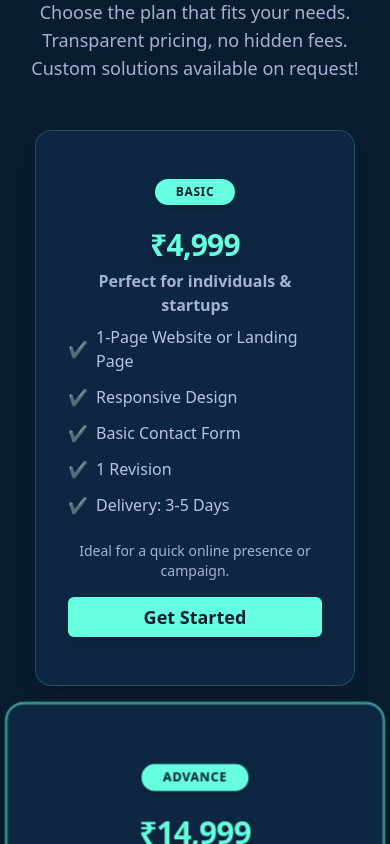
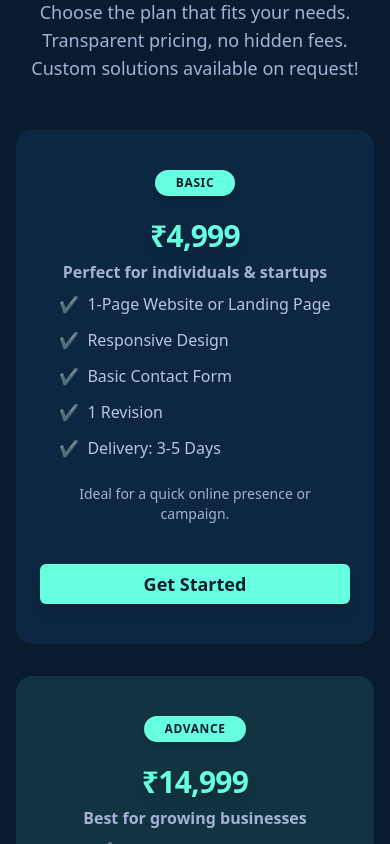
Before and after one commit to Eshaniqbal/MinMind, a Next.js app: page / in a window 390 px wide. Shown: the part 1720-2564 px from the top of the page. Built offline with nearby package versions, Linux system fonts and the light colour scheme.

Commit message:
added Pricing and all

```diff
--- a/src/app/page.tsx
+++ b/src/app/page.tsx
@@ -799,12 +799,19 @@ export default function HomePage() {
                 key={pkg.name}
                 className={
                   cn(
-                    "relative flex flex-col items-center justify-between h-full rounded-2xl border border-primary/20 bg-card/70 backdrop-blur-md shadow-xl transition-all duration-300 overflow-hidden",
+                    // Responsive card design
+                    "relative flex flex-col items-center justify-between h-full rounded-2xl bg-card/70 backdrop-blur-md shadow-xl transition-all duration-300 overflow-hidden",
                     "hover:border-primary/60 hover:shadow-primary/30 hover:shadow-2xl",
-                    idx === 1
-                      ? "z-10 max-w-md min-h-[400px] p-8 scale-105 ring-2 ring-primary/60"
-                      : "max-w-xs min-h-[340px] p-6",
-                    "w-full mx-auto"
+                    // Desktop/tablet: border and ring for Advance
+                    idx === 1 && !isMobile
+                      ? "z-10 max-w-md min-h-[400px] p-8 scale-105 ring-2 ring-primary/60 border border-primary/20"
+                      : !isMobile
+                        ? "max-w-xs min-h-[340px] p-6 border border-primary/20"
+                        : "w-full min-h-[220px] p-4 mb-6 border-none shadow-md",
+                    // Mobile: highlight Advance with subtle bg/shadow only
+                    idx === 1 && isMobile && "bg-primary/10 shadow-lg border-none ring-0",
+                    // Mobile: full width, stacked, compact
+                    isMobile && "w-full max-w-full min-w-0 mx-0"
                   )
                 }
               >
--- a/src/components/quote-form.tsx
+++ b/src/components/quote-form.tsx
@@ -159,6 +159,9 @@ export function QuoteForm() {
             </SelectTrigger>
             <SelectContent>
               <SelectItem value="web-development">Web Development</SelectItem>
+              <SelectItem value="mobile-app">Mobile App</SelectItem>
+              <SelectItem value="ecommerce">E-commerce</SelectItem>
+              <SelectItem value="portfolio">Portfolio</SelectItem>
               <SelectItem value="cse-project">CSE Project Support</SelectItem>
               <SelectItem value="custom-solution">Custom Solution</SelectItem>
               <SelectItem value="other">Other</SelectItem>
```
Also changed, not shown: src/lib/types.ts (+9 -1 lines).
